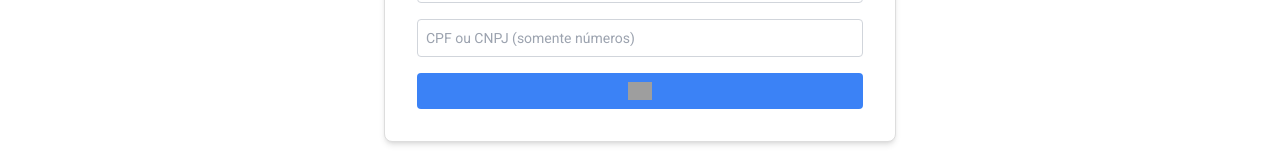
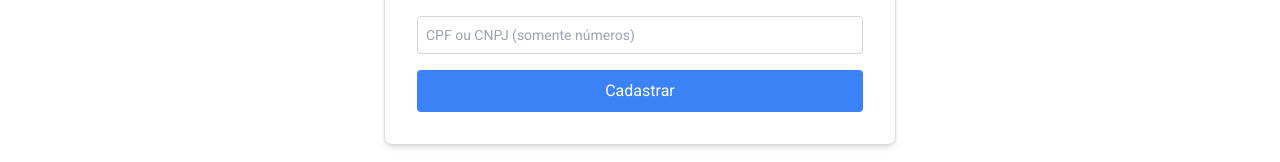
Before and after one commit to lds2125/Sprint3FrontEnd, a React (Vite) app: page /cadastro in a window 1280 px wide. Shown: the part 585-747 px from the top of the page. Built offline with nearby package versions, Linux system fonts and the light colour scheme; grey boxes are pictures that could not be loaded.

Commit message:
Update cadastro.tsx
Alteração no submit

```diff
--- a/src/components/cadastro/cadastro.tsx
+++ b/src/components/cadastro/cadastro.tsx
@@ -137,7 +137,7 @@ const Cadastro: React.FC = () => {
             type="submit"
             className="w-full bg-blue-500 text-white p-2 rounded mt-4 flex justify-center items-center"
           >
-            <img src="../img/submit.png" alt="submit-button" className="w-6" />
+            Cadastrar
           </button>
         </form>
         {successMessage && (
```
